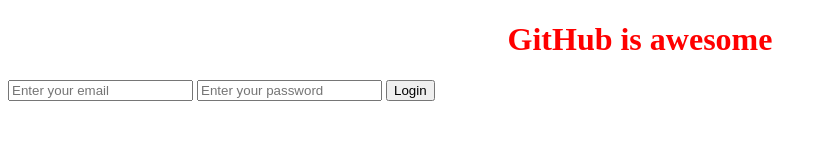
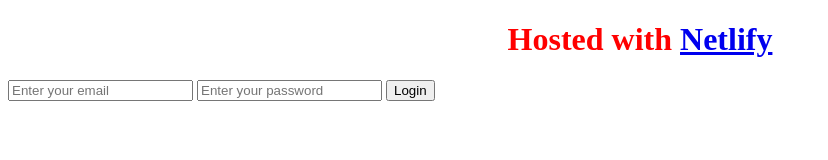
Before and after one commit to shaile6/my-awesome-project, a plain HTML site: page index.html in a window 1280 px wide. Shown: the whole page, without its empty margins (0-828 px from the left). Drawn offline with Linux system fonts and the light colour scheme.

Commit message:
Added link to Netlify

```diff
--- a/index.html
+++ b/index.html
@@ -8,7 +8,7 @@
     <link rel="stylesheet" href="style.css" />
   </head>
   <body>
-    <h1>GitHub is awesome</h1>
+    <h1>Hosted with <a href="https://www.netlify.com">Netlify</a></h1>
     <form>
       <input type="email" placeholder="Enter your email" />
       <input type="password" placeholder="Enter your password" />
```
